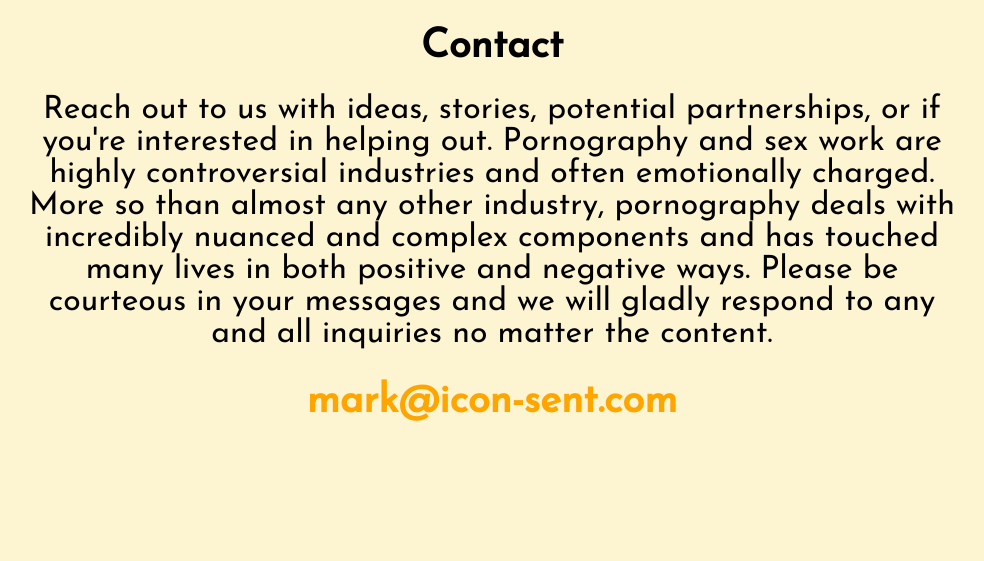
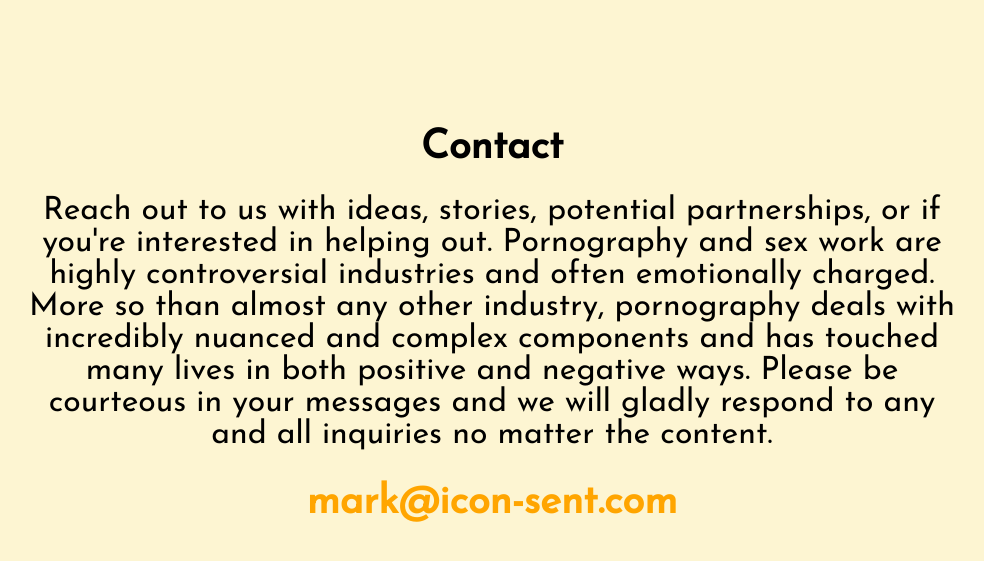
Before and after one commit to markkhazanov/iconsent, a Django app: template templates/contact.html in a window 1280 px wide. Shown: the part 30-591 px from the top of the page, without its empty margins (148-1132 px from the left). Run offline with Django 3.2, Linux system fonts and the light colour scheme; the template is opened without the code that fills it, so the values that code supplies are empty; parts of the project's set-up code (start-up, migrations or seed data) failed here and were passed over; some libraries are stand-ins or nearby versions.

Commit message:
strange bugs

```diff
--- a/static/static_dirs/css/m-style.css
+++ b/static/static_dirs/css/m-style.css
@@ -103,3 +103,4 @@ form{
 		margin-right: 0em;
 		font-size: 180%;
 	}
+}
--- a/static/static_dirs/css/style.css
+++ b/static/static_dirs/css/style.css
@@ -11,6 +11,7 @@ body{
 	}
 
 	.page{
+		margin-top: 10%;
 		max-width: 1048px;
 		margin-left: auto;
 		margin-right: auto;
@@ -95,7 +96,6 @@ p{
 	}
 
 	#icon, img{
-	height: 200px;
 	  width: auto;
 	  text-align: center;
 	}
```
Lines whose indentation alone changed are shown as unchanged.
